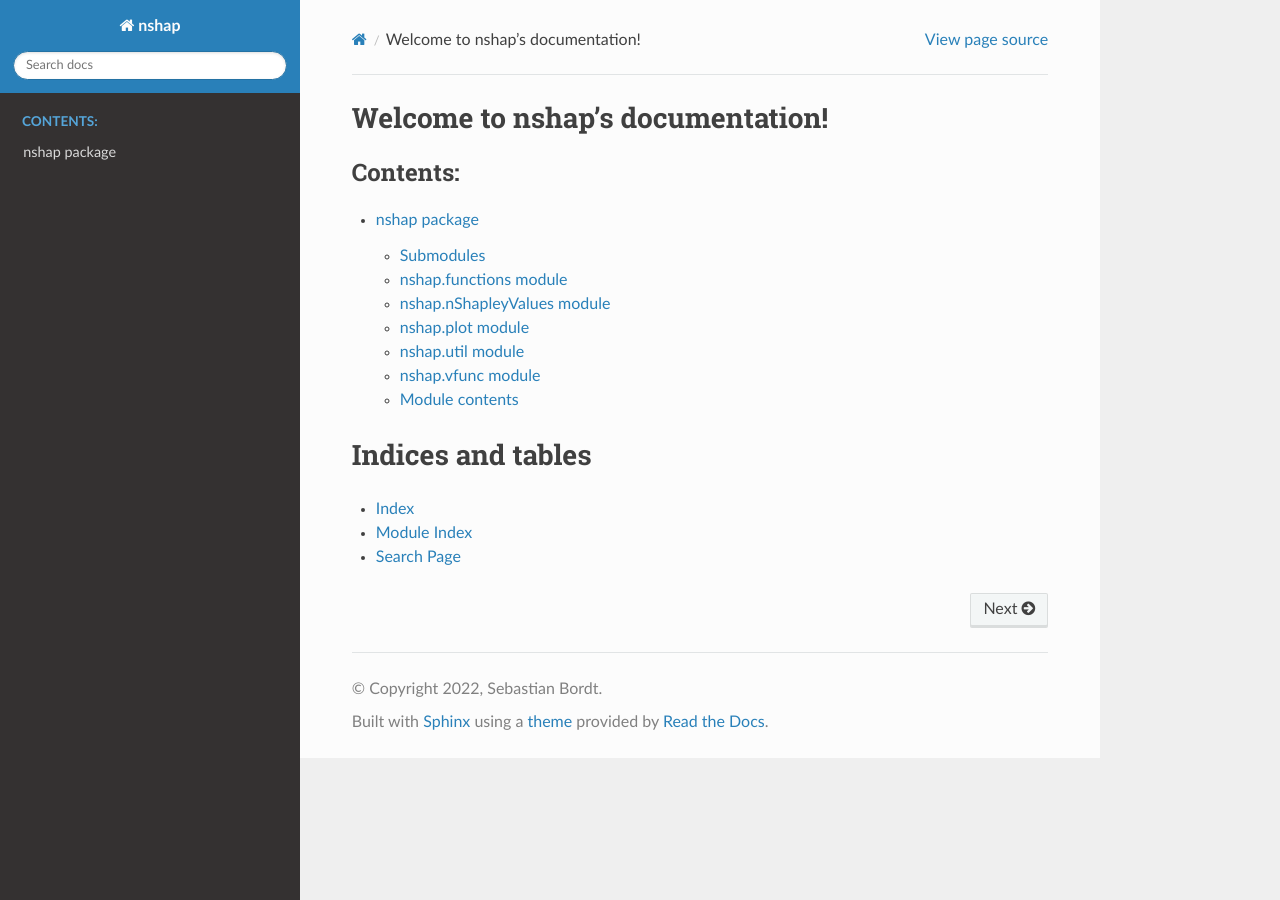
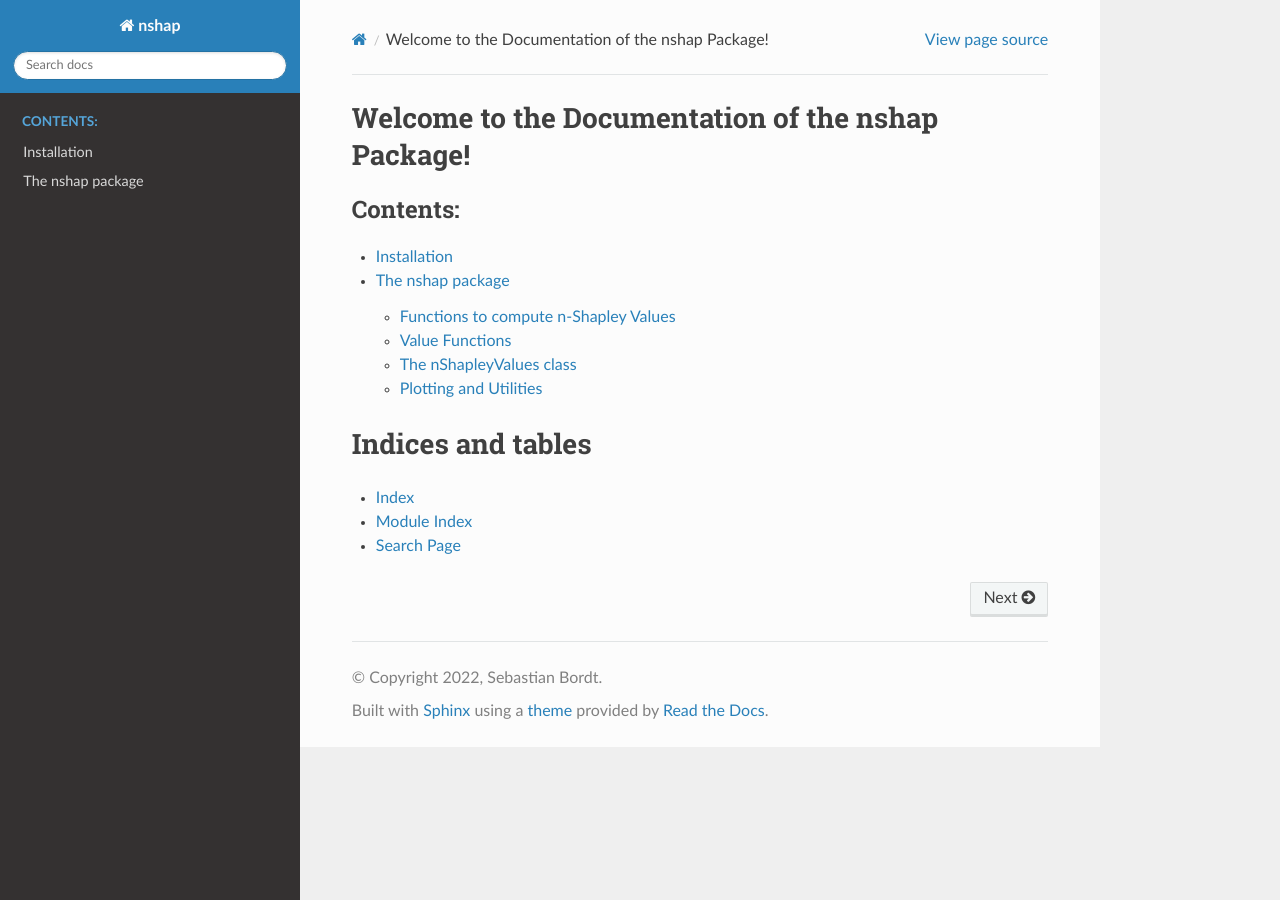
Before and after one commit to tml-tuebingen/nshap, a Sphinx documentation site: the page built from docs/index.rst, in a window 1280 px wide. Built offline with Sphinx 7.4.7 and the Read the Docs theme 2.0.0, drawn with Linux system fonts in a browser that asks for light colours.

```diff
--- a/docs/conf.py
+++ b/docs/conf.py
@@ -13,6 +13,7 @@
 import os
 import sys
 sys.path.insert(0, os.path.abspath('../src/nshap/'))
+sys.path.insert(0, os.path.abspath('../src/'))
 
 
 # -- Project information -----------------------------------------------------
@@ -20,7 +21,7 @@ sys.path.insert(0, os.path.abspath('../src/nshap/'))
 project = 'nshap'
 copyright = '2022, Sebastian Bordt'
 author = 'Sebastian Bordt'
-release = '0.0.1'
+release = '0.1.0'
 
 # -- General configuration ---------------------------------------------------
 
@@ -31,7 +32,6 @@ extensions = [
     'sphinx.ext.duration',
     'sphinx.ext.doctest',
     'sphinx.ext.autodoc',
-    'sphinx.ext.autosummary',
     'sphinx.ext.napoleon',
 ]
 
@@ -54,4 +54,4 @@ html_theme = 'sphinx_rtd_theme'
 # Add any paths that contain custom static files (such as style sheets) here,
 # relative to this directory. They are copied after the builtin static files,
 # so a file named "default.css" will overwrite the builtin "default.css".
-html_static_path = ['_static']
+#html_static_path = ['_static']
--- a/docs/index.rst
+++ b/docs/index.rst
@@ -3,15 +3,15 @@
    You can adapt this file completely to your liking, but it should at least
    contain the root `toctree` directive.
 
-Welcome to nshap's documentation!
-=================================
+Welcome to the Documentation of the nshap Package!
+==================================================
 
 .. toctree::
    :maxdepth: 2
    :caption: Contents:
 
+   usage/installation
    nshap
-
 
 
 Indices and tables
--- a/docs/modules.rst
+++ /dev/null
@@ -1,7 +0,0 @@
-nshap
-=====
-
-.. toctree::
-   :maxdepth: 4
-
-   nshap
--- a/docs/nshap.rst
+++ b/docs/nshap.rst
@@ -1,53 +1,39 @@
-nshap package
-=============
+The nshap package
+=================
 
-Submodules
-----------
-
-nshap.functions module
-----------------------
+Functions to compute n-Shapley Values
+-------------------------------------
 
 .. automodule:: nshap.functions
    :members:
    :undoc-members:
    :show-inheritance:
 
-nshap.nShapleyValues module
----------------------------
+Value Functions
+---------------
 
-.. automodule:: nshap.nShapleyValues
+.. automodule:: nshap.vfunc
    :members:
    :undoc-members:
    :show-inheritance:
 
-nshap.plot module
------------------
+The nShapleyValues class
+------------------------
+
+.. autoclass:: nshap.nShapleyValues.nShapleyValues
+   :members:
+   :undoc-members:
+   :show-inheritance:
+
+Plotting and Utilities
+----------------------
 
 .. automodule:: nshap.plot
    :members:
    :undoc-members:
    :show-inheritance:
 
-nshap.util module
------------------
-
 .. automodule:: nshap.util
    :members:
    :undoc-members:
    :show-inheritance:
-
-nshap.vfunc module
-------------------
-
-.. automodule:: nshap.vfunc
-   :members:
-   :undoc-members:
-   :show-inheritance:
-
-Module contents
----------------
-
-.. automodule:: nshap
-   :members:
-   :undoc-members:
-   :show-inheritance:
--- /dev/null
+++ b/docs/usage/installation.rst
@@ -0,0 +1,6 @@
+Installation
+============
+
+To install the package run
+
+pip install nshap
```
Also changed, not shown: docs/generated/nshap.rst (deleted, +0 -19 lines), 1 other file.
